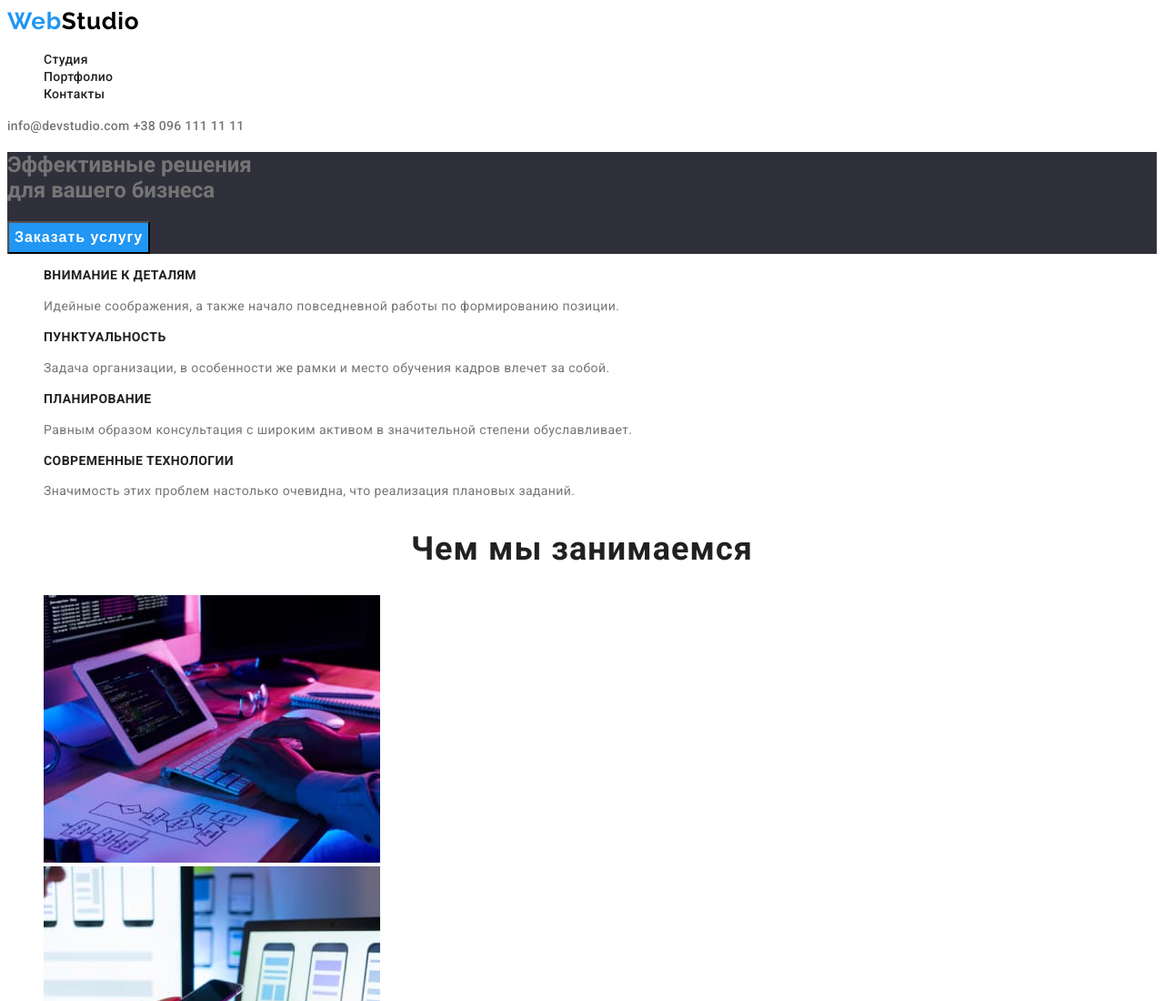
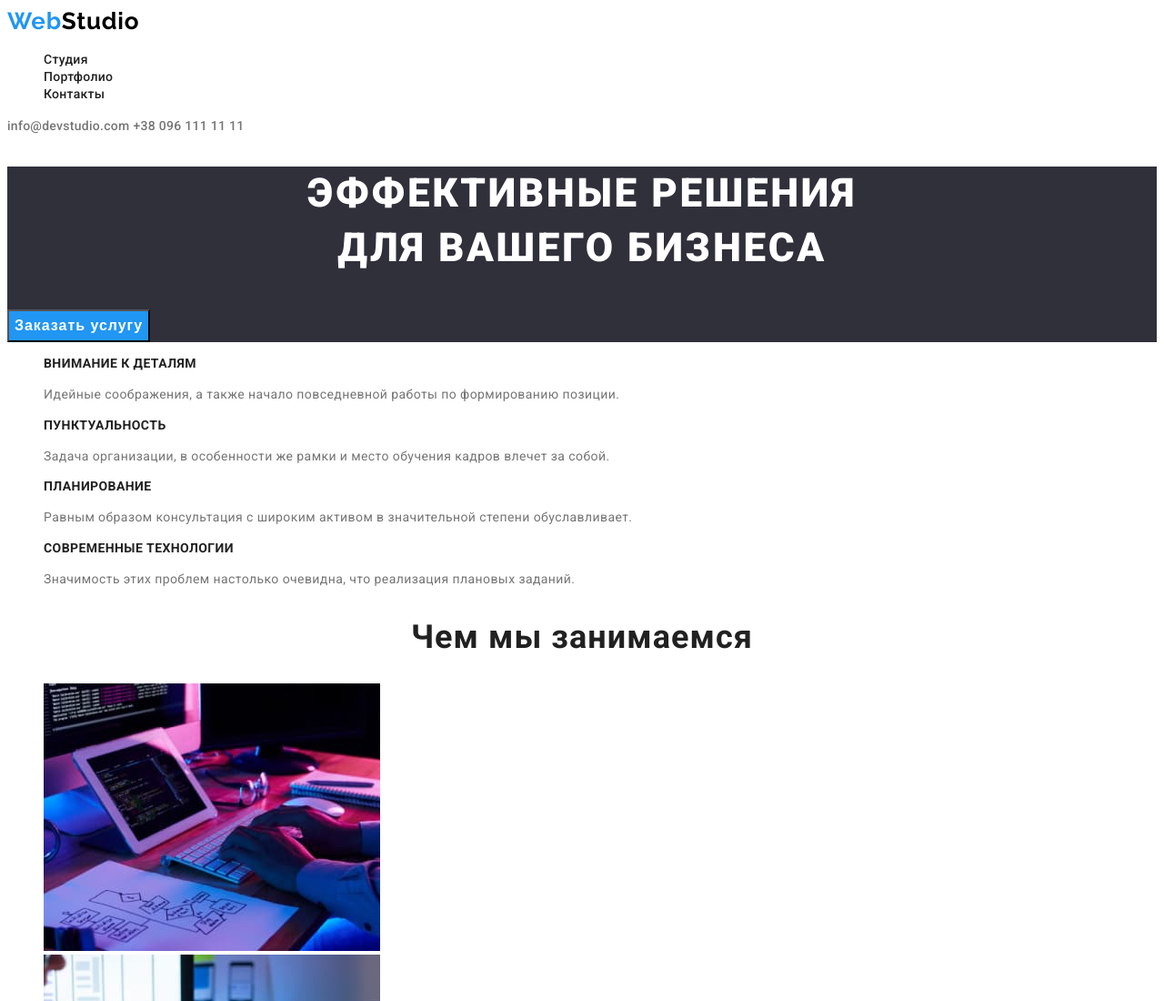
Before and after one commit to AlyonaKileynikova/goit-markup-hw-02, a plain HTML site: page index.html in a window 1280 px wide. Shown: the top 1100 px of the page at 91% size. Drawn offline with Linux system fonts and the light colour scheme.

Commit message:
updated styles
updated class styles

```diff
--- a/css/styles.css
+++ b/css/styles.css
@@ -45,7 +45,7 @@ a {
     background-color: #2F303A;
 }
 
-.main-section-text {
+.hero-text {
     color: #ffffff;
     font-style: normal;
     font-weight: 900;
```
